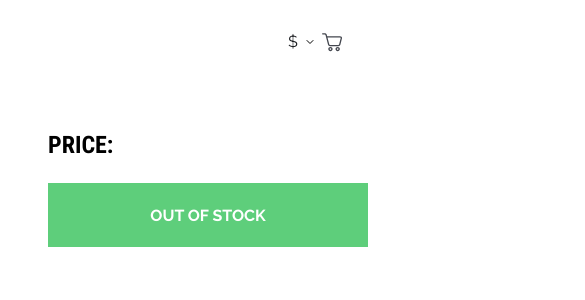
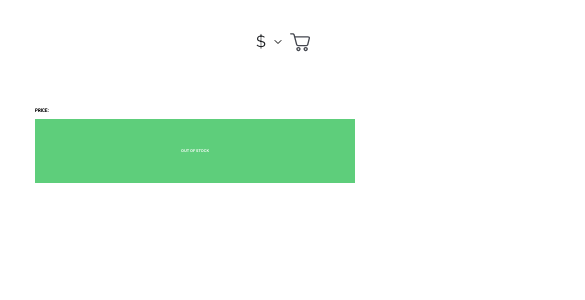
Before and after one commit to GuidoRial/apollo-ecommerce, a React (Create React App) app in the folder client/: page /products/1 in a window 390 px wide. Shown: the top 300 px of the page, 585 px wide, since content can reach past the window. Built offline with nearby package versions, Linux system fonts and the light colour scheme.

Commit message:
clean code

```diff
--- a/client/src/App.js
+++ b/client/src/App.js
@@ -1,12 +1,12 @@
-import "./App.css";
 import { Component } from "react";
+import { BrowserRouter, Routes, Route } from "react-router-dom";
 import { client } from "./index";
-import { BrowserRouter, Routes, Route } from "react-router-dom";
 import { getProductsByCategory, getCategories, getCurrencies } from "./queries";
 import ProductListingPage from "./components/ProductListingPage/ProductListingPage";
 import ProductDescriptionPage from "./components/ProductDescriptionPage/ProductDescriptionPage";
 import Cart from "./components/Cart/Cart";
 import Header from "./components/Header/Header";
+import "./App.css";
 
 class App extends Component {
     constructor() {
@@ -28,6 +28,8 @@ class App extends Component {
             this.handleSelectedCurrencyChange.bind(this);
     }
 
+    /* MAKING THE STORE DYNAMIC */
+
     handleCategoryChange = (newCategory) => {
         this.setState({ currentCategory: newCategory });
         this.fetchStoreItems(newCategory);
@@ -39,8 +41,11 @@ class App extends Component {
         });
     };
 
+
+
+    /* INITIALIZING STORE  */
     fetchCategories = async () => {
-        const result = await client
+        await client
             .query({
                 query: getCategories,
             })
@@ -51,7 +56,7 @@ class App extends Component {
     };
 
     fetchStoreItems = async (category) => {
-        const result = await client
+        await client
             .query({
                 query: getProductsByCategory,
                 variables: {
@@ -65,7 +70,7 @@ class App extends Component {
     };
 
     fetchCurrencies = async () => {
-        const result = await client
+        await client
             .query({ query: getCurrencies })
             .then((result) =>
                 this.setState({ currencies: result.data.currencies })
@@ -78,9 +83,11 @@ class App extends Component {
         this.fetchCurrencies();
     }
 
+    /* CART LOGIC  */
     getProductFromCart(product) {
         return this.state.cartItems.find((item) => item.id === product.id);
     }
+
     updateCartQuantity(operation, product) {
         const indexOfProduct = this.state.cartItems.findIndex(
             (item) => item.id === product.id
@@ -96,9 +103,11 @@ class App extends Component {
 
         return products;
     }
+
     emptyCart = () => {
         this.setState({ cartItems: [] });
     };
+
     handleAddProduct = (product) => {
         let updatedProductList;
 
@@ -113,6 +122,7 @@ class App extends Component {
 
         this.setState({ cartItems: updatedProductList });
     };
+
     handleRemoveProduct = (product) => {
         let updatedProductList;
 
@@ -128,7 +138,6 @@ class App extends Component {
     };
 
     render() {
-
         return (
             <div className="App">
                 <BrowserRouter>
--- a/client/src/components/Header/DropdownMenu/DropdownItem.js
+++ b/client/src/components/Header/DropdownMenu/DropdownItem.js
@@ -2,17 +2,8 @@ import React, { Component } from "react";
 import "../Header.css";
 
 export default class DropdownItem extends Component {
-    constructor(props) {
-        super(props);
-    }
     render() {
-        const {
-            currency,
-            selectedCurrency,
-            handleSelectedCurrencyChange,
-            dropdownMenu,
-        } = this.props;
-
+        const { currency, handleSelectedCurrencyChange } = this.props;
         return (
             // eslint-disable-next-line jsx-a11y/anchor-is-valid
             <a
--- a/client/src/components/Header/DropdownMenu/DropdownMenu.js
+++ b/client/src/components/Header/DropdownMenu/DropdownMenu.js
@@ -3,15 +3,10 @@ import DropdownItem from "./DropdownItem";
 import "../Header.css";
 
 export default class DropdownMenu extends Component {
-    constructor(props) {
-        super(props);
-    }
     render() {
         const {
             currencies,
-            selectedCurrency,
             handleSelectedCurrencyChange,
-            dropdownMenu,
         } = this.props;
 
         return (
@@ -21,15 +16,13 @@ export default class DropdownMenu extends Component {
                         <DropdownItem
                             key={currency.label}
                             currency={currency}
-                            selectedCurrency={selectedCurrency}
                             handleSelectedCurrencyChange={
                                 handleSelectedCurrencyChange
                             }
-                            dropdownMenu={dropdownMenu}
                         />
                     ))
                 ) : (
-                    <div className="dropdown">Loading...</div>
+                    <p>Loading...</p>
                 )}
             </div>
         );
--- a/client/src/components/Header/Header.css
+++ b/client/src/components/Header/Header.css
@@ -1,5 +1,5 @@
 .nav-bar {
-    padding: 1rem 3rem;
+    padding: 1rem 5rem;
     display: flex;
     justify-content: space-between;
     align-items: center;
--- a/client/src/components/Header/Header.js
+++ b/client/src/components/Header/Header.js
@@ -12,7 +12,7 @@ export default class Header extends Component {
         this.state = { dropdownMenu: false };
     }
 
-    shouldComponentUpdate(nextProps, nextState) {
+    shouldComponentUpdate(nextState) {
         if (
             nextState.dropdownMenu === true &&
             this.state.dropdownMenu === true
@@ -25,7 +25,6 @@ export default class Header extends Component {
     render() {
         const {
             categories,
-            currentCategory,
             handleCategoryChange,
             selectedCurrency,
             currencies,
--- a/client/src/components/ProductDescriptionPage/Attributes.css
+++ b/client/src/components/ProductDescriptionPage/Attributes.css
@@ -1,6 +1,7 @@
 .attribute-button-container {
     display: flex;
     gap: 1rem;
+    flex-wrap: wrap;
 }
 
 .attribute-button {
--- a/client/src/components/ProductDescriptionPage/ProductDescriptionPage.css
+++ b/client/src/components/ProductDescriptionPage/ProductDescriptionPage.css
@@ -1,6 +1,6 @@
 .individual-product {
     display: flex;
-    padding: 1rem 3rem;
+    padding: 1rem 5rem;
     gap: 2rem;
 }
 
@@ -16,8 +16,14 @@
     align-items: center;
     gap: 1rem;
     cursor: pointer;
-    height: 40rem;
+    height: 80vh;
     overflow: auto;
+}
+
+.big-picture {
+    width: 40vw;
+    object-fit: contain;
+    height: 80%;
 }
 
 ::-webkit-scrollbar {
@@ -43,32 +49,25 @@
     object-fit: cover;
 }
 
-.big-picture {
-    width: 40rem;
-    height: auto;
-    object-fit: contain;
-    height: 40rem;
-}
-
 .product-brand {
-    font-size: 3rem;
+    font-size: 3vw;
     font-weight: 700;
     margin: 0;
 }
 
 .product-name {
-    font-size: 2rem;
+    font-size: 2vw;
 }
 
 .price-text {
     text-transform: uppercase;
     font-weight: 700;
     font-family: "Roboto Condensed", sans-serif;
-    font-size: 1.5rem;
+    font-size: 1.3vw;
 }
 
 .product-price {
-    font-size: 1.5rem;
+    font-size: 1.5vw;
 }
 
 .add-to-cart-button {
@@ -79,13 +78,34 @@
     color: var(--white);
     border: none;
     font-weight: 700;
-    font-size: 1rem;
+    font-size: 1vw;
 }
 
 .product-description {
     margin-top: 1rem;
-    font-size: 1rem;
-    height: 19rem;
-    width: 40rem;
+    font-size: 1.5vw;
+    height: 15vh;
+    width: 30vw;
     overflow: auto;
 }
+
+@media (max-width: 1150px) {
+    .mini-picture {
+        width: 75px;
+        height: 75px;
+    }
+    .mini-pictures {
+        height: 60%;
+    }
+
+    .big-picture {
+        width: 40vw;
+
+        height: 60%;
+    }
+    .individual-product {
+        flex-direction: column;
+        justify-content: center;
+        align-items: center;
+    }
+}
--- a/client/src/components/ProductDescriptionPage/ProductDescriptionPage.js
+++ b/client/src/components/ProductDescriptionPage/ProductDescriptionPage.js
@@ -5,8 +5,8 @@ import Attribute from "./Attribute";
 import "./ProductDescriptionPage.css";
 
 export default class ProductDescriptionPage extends Component {
-    constructor() {
-        super();
+    constructor(props) {
+        super(props);
         this.state = {
             individualProduct: {},
             selectedImage: 0,
@@ -25,7 +25,7 @@ export default class ProductDescriptionPage extends Component {
     };
 
     fetchProduct = async (productId) => {
-        const result = await client
+        await client
             .query({
                 query: getProductById,
                 variables: {
@@ -72,7 +72,6 @@ export default class ProductDescriptionPage extends Component {
 
     render() {
         const { individualProduct, selectedImage } = this.state;
-
         return (
             <section className="individual-product">
                 {individualProduct && individualProduct.gallery && (
@@ -111,7 +110,7 @@ export default class ProductDescriptionPage extends Component {
                     <p className="price-text">PRICE: </p>
                     <p className="product-price">
                         {this.state.productPrice?.currency?.symbol}
-                        {this.state.productPrice.amount}
+                        {this.state.productPrice?.amount}
                     </p>
                     <button
                         className="add-to-cart-button"
--- a/client/src/components/ProductListingPage/Product.js
+++ b/client/src/components/ProductListingPage/Product.js
@@ -1,5 +1,5 @@
 import React, { Component } from "react";
-import { Link, Navigate, useNavigate } from "react-router-dom";
+import { Link } from "react-router-dom";
 import WhiteEmptyCart from "../../Assets/Icons/WhiteEmptyCart.svg";
 
 export default class Product extends Component {
@@ -16,12 +16,13 @@ export default class Product extends Component {
     }
 
     filterCorrectPrice = (item, selectedCurrency) => {
-        const [correctPrice] = item.prices.filter(
+        const [correctPrice] = item?.prices?.filter(
             (price) => price.currency.symbol === selectedCurrency
         );
         this.setState({ productPrice: correctPrice });
     };
-    shouldComponentUpdate(nextProps, nextState) {
+
+    shouldComponentUpdate(nextProps) {
         if (this.props.selectedCurrency !== nextProps.selectedCurrency) {
             this.filterCorrectPrice(
                 this.props.item,
@@ -32,7 +33,7 @@ export default class Product extends Component {
     }
 
     render() {
-        const { item, selectedCurrency } = this.props;
+        const { item } = this.props;
 
         return (
             <div
--- a/client/src/components/ProductListingPage/ProductListingPage.css
+++ b/client/src/components/ProductListingPage/ProductListingPage.css
@@ -1,5 +1,5 @@
 .product-listing-page {
-    padding: 1rem 3rem;
+    padding: 1rem 5rem;
     display: flex;
     justify-content: center;
     flex-direction: column;
--- a/client/src/components/ProductListingPage/ProductListingPage.js
+++ b/client/src/components/ProductListingPage/ProductListingPage.js
@@ -1,5 +1,4 @@
 import React, { Component } from "react";
-import { Link } from "react-router-dom";
 import Product from "./Product";
 import "./ProductListingPage.css";
 
```
Also changed, not shown: client/src/Assets/Icons/Product Card/Elements/_Circle Icon/Elements/Icon/WhiteEmpty Cart.svg (deleted).
